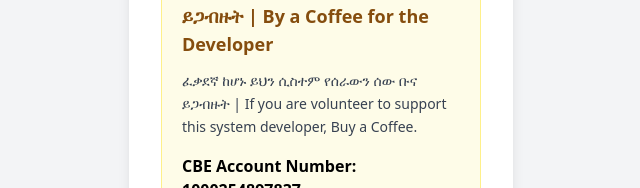
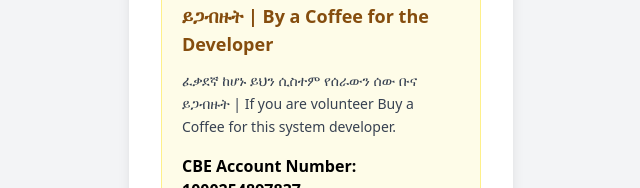
Before and after one commit to guzopayment/client, a React (Vite) app: page /thank-you in a window 1280 px wide. Shown: the part 439-627 px from the top of the page, without its empty margins (319-959 px from the left). Built offline with nearby package versions, Linux system fonts and the light colour scheme; no server answers.

Commit message:
Update than you

```diff
--- a/src/pages/ThankYou.jsx
+++ b/src/pages/ThankYou.jsx
@@ -31,14 +31,14 @@ export default function ThankYou() {
             <img
               src={buyMeCoffee}
               alt="Click On "
-              srcset=""
+              srcSet=""
               className="w-24 h-18 mx-6 rounded-full"
             />
             ይህን ሲስተም የሰራውን ሰው ቡና ይጋብዙት | By a Coffee for the Developer
           </h3>
           <p className="text-sm text-gray-700 leading-relaxed">
-            ፈቃደኛ ከሆኑ ይህን ሲስተም የሰራውን ሰው ቡና ይጋብዙት | If you are volunteer to
-            support this system developer, Buy a Coffee.
+            ፈቃደኛ ከሆኑ ይህን ሲስተም የሰራውን ሰው ቡና ይጋብዙት | If you are volunteer Buy a
+            Coffee for this system developer.
           </p>
 
           <div className="mt-4 space-y-2 text-sm md:text-base">
```
